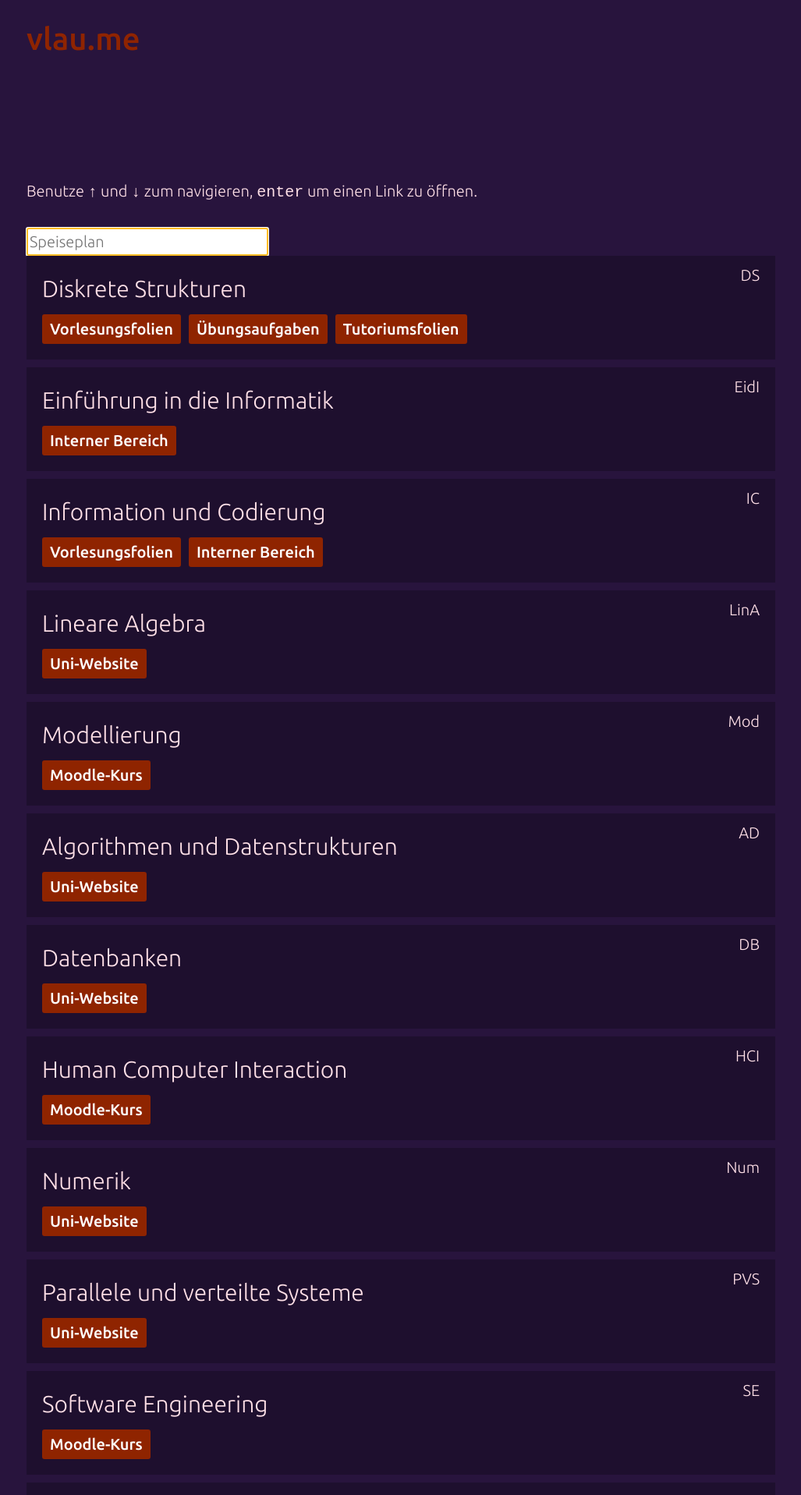
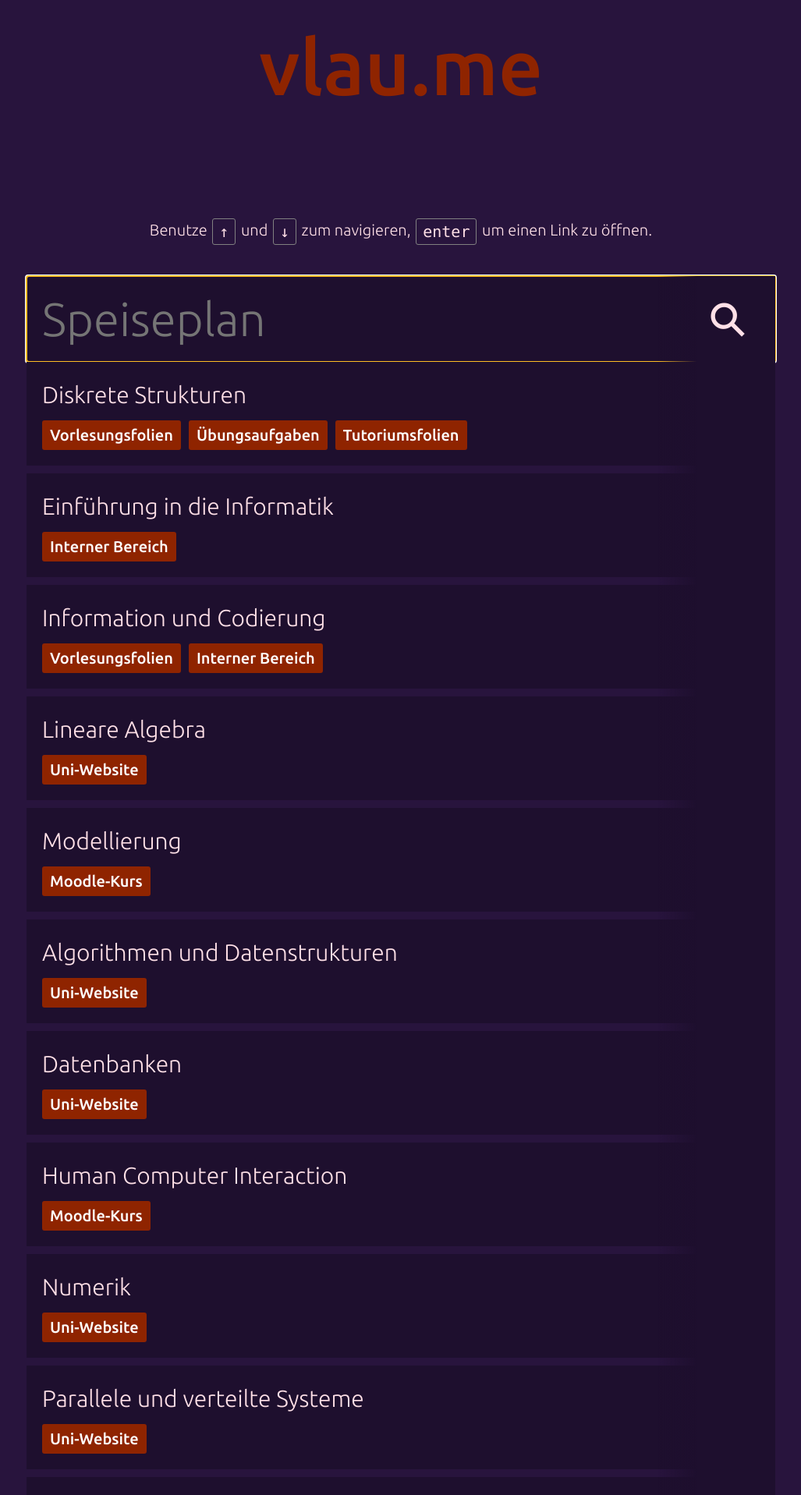
Before and after one commit to kleinfreund/hyperlink.cool, a Jekyll site: the page built from index.html, in a window 1280 px wide. Shown: the top 1917 px of the page at 78% size, without its empty margins (126-1153 px from the left). Built offline with Jekyll 4.4.1, drawn with Linux system fonts in a browser that asks for light colours.

Commit message:
Update CSS (input styling)

```diff
--- a/_sass/_base.scss
+++ b/_sass/_base.scss
@@ -64,10 +64,30 @@ textarea {
     border: 0;
 }
 
+kbd {
+    display: inline-block;
+    vertical-align: middle;
+    margin-right: 2px;
+    margin-left: 2px;
+    padding: 1px 8px;
+    border: 1px solid grey;
+    border-radius: 3px;
+    font-family: Consolas, monospace;
+}
+
 .wrapper {
-    max-width: 960px;
-    margin-right: auto;
-    margin-left: auto;
+    padding-right: 10px;
+    padding-left: 10px;
+}
+
+@media only screen and (min-width: 960px) {
+    .wrapper {
+        max-width: 960px;
+        margin-right: auto;
+        margin-left: auto;
+        padding-right: 0;
+        padding-left: 0;
+    }
 }
 
 .nav {
@@ -101,7 +121,12 @@ textarea {
 
 .site-head {
     margin-bottom: 5rem;
-    padding: 20px 5rem;
+}
+
+.site-title {
+    padding: 10px 20px;
+    font-size: 5rem;
+    text-align: center;
 }
 
 .site-foot {
@@ -116,17 +141,49 @@ textarea {
     margin-bottom: 5rem;
 }
 
-.list-filter {
+.info-box {
+    padding: 10px 20px;
+    text-align: center;
+}
+
+.filter-input-wrapper {
+    position: relative;
+    margin-bottom: 10px;
+}
+
+.filter-input-wrapper:before {
+    content: "";
+    width: 150px;
+    position: absolute;
+    top: 0;
+    right: 0;
+    bottom: 0;
+    z-index: 2;
+    background: linear-gradient(to right, rgba(0,0,0,0), #1E0F2E);
+    background: linear-gradient(to right, rgba(0,0,0,0) 0%, #1e0f2e 33%, #1e0f2e 100%);
+}
+
+.filter-input-wrapper:after {
+    content: "\26B2";
+    position: absolute;
+    top: 0;
+    right: 20px;
+    z-index: 3;
+    padding: 10px 20px;
+    transform: rotate(-45deg);
+    font-size: 3rem;
+}
+
+.filter-input {
     width: 100%;
-    margin-bottom: 10px;
     padding: 10px 20px;
     font-size: 3rem;
     border: 0;
 }
 
-input:hover,
-input:focus,
-input:active {
+.filter-input:hover,
+.filter-input:focus,
+.filter-input:active {
     outline-color: #FFBD24;
 }
 
@@ -139,7 +196,7 @@ input:active {
     margin-bottom: 0;
 }
 
-.list-filter,
+.filter-input,
 .list-item {
     background-color: #1E0F2E;
 }
@@ -160,6 +217,10 @@ input:active {
     right: 20px;
 }
 
+.list-item--active {
+    border-left: 5px solid #FFBD24;
+}
+
 .list-item__title {
     font-size: 1.5rem;
     margin-bottom: 0.5rem;
```
